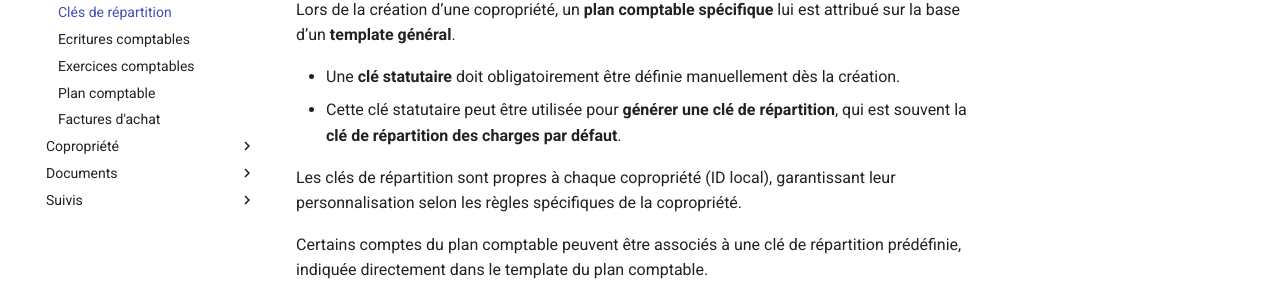
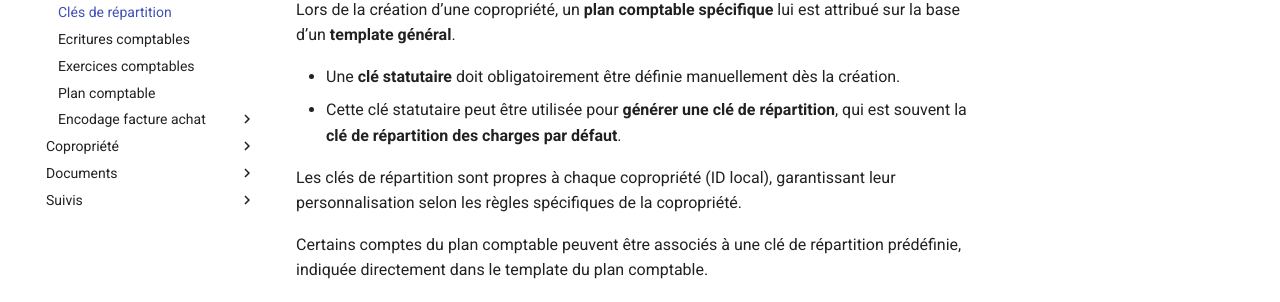
Before and after one commit to fmt-saas/fmt-doc, an MkDocs documentation site: the page built from docs/comptabilite/cles-de-repartition.md, in a window 1280 px wide. Shown: the part 234-536 px from the top of the page. Built offline with MkDocs 1.6.1 and Material for MkDocs 9.7.7, drawn with Linux system fonts in a browser that asks for light colours; comment, search, counter and statistics services are not loaded; part of the change alters nothing that is shown.

Commit message:
Update navigation to match docs structure

```diff
--- a/mkdocs.yml
+++ b/mkdocs.yml
@@ -15,33 +15,35 @@ nav:
       - 'Ecritures comptables': comptabilite/ecritures-comptables.md
       - 'Exercices comptables': comptabilite/exercices-comptables.md
       - 'Plan comptable': comptabilite/plan-comptable.md
-      - 'Factures d''achat': comptabilite/encodage-facture-achat/encodage-facture-achat.md
+      - 'Encodage facture achat':
+          - 'Encodage facture achat': comptabilite/encodage-facture-achat/encodage-facture-achat.md
+          - 'Décompte copropriétaires': comptabilite/encodage-facture-achat/decompte-coproprietaires.md
+          - 'Ecritures comptables': comptabilite/encodage-facture-achat/ecritures-comptables.md
+          - 'Réconciliation CODA': comptabilite/encodage-facture-achat/reconciliation-coda.md
   - 'Copropriété':
-      - 'Création d''une nouvelle Copropriété (import)': copropriete/creation-dune-nouvelle-copropriete-import.md
+      - 'Création nouvelle Copropriété': copropriete/creation-nouvelle-copropriete.md
       - 'Fournisseur (`Supplier`)': copropriete/fournisseur-supplier.md
       - 'Gestion des charges communes': copropriete/gestion-des-charges-communes.md
       - 'Gestion des consommations (eau/gaz/élec)': copropriete/gestion-des-consommations-eau-gaz-elec.md
       - 'Propriétaires (`Ownership`)': copropriete/proprietaires-ownership.md
       - 'Syndic / Agence (`ManagingAgent`)': copropriete/syndic-agence-managingagent.md
   - 'Documents':
-      - 'Organisation des documents': documents/organisation-des-documents.md
-      - 'Document Processing': documents/document-processing.md
-      - 'Email Digestor': documents/email-digestor.md
+      - 'Aperçu': documents/documents.md
       - 'Bank Statement Schema': documents/bank-statement-schema.md
-      - 'Encodage facture achat':
-          - 'Découpage de la facture en lignes d’imputation (`InvoiceLine`)': documents/encodage-facture-achat/decoupage-de-la-facture-en-lignes-dimputation.md
-          - 'Décompte copropriétaires ("répartition")': documents/encodage-facture-achat/decompte-coproprietaires.md
-          - 'Ecritures de clôture de période': documents/encodage-facture-achat/ecritures-de-cloture-de-periode.md
-          - 'Génération des écritures comptables': documents/encodage-facture-achat/generation-des-ecritures-comptables.md
-          - 'Informations à renseigner': documents/encodage-facture-achat/informations-a-renseigner.md
-          - 'Paiement': documents/encodage-facture-achat/paiement.md
-          - 'Réconciliation CODA': documents/encodage-facture-achat/reconciliation-coda.md
-          - 'workflow': documents/encodage-facture-achat/workflow.md
+      - 'Organisation des documents':
+          - 'Organisation des documents': documents/organisation-des-documents/organisation-des-documents.md
+          - 'Types de documents': documents/organisation-des-documents/types-de-documents.md
+      - 'Document Processing':
+          - 'Document Processing': documents/document-processing/document-processing.md
+          - 'Document Analysis': documents/document-processing/document-analysis.md
+          - 'Document Identification': documents/document-processing/document-identification.md
+          - 'Document Validation': documents/document-processing/document-validation.md
+      - 'Email Digestor': documents/email-digestor/email-digestor.md
   - 'Suivis':
-      - 'Envois & Rappels': suivis/envois-et-rappels.md
-      - 'Réconciliation CODA': suivis/reconciliation-coda.md
-      - 'Suivis de dossiers': suivis/suivis-de-dossiers.md
-      - 'Suivis de paiement': suivis/suivis-de-paiement.md
+      - 'Envois & Rappels': suivis/envois-et-rappels/envois-et-rappels.md
+      - 'Réconciliation CODA': suivis/reconciliation-coda/reconciliation-coda.md
+      - 'Suivis de dossiers': suivis/suivis-de-dossiers/suivis-de-dossiers.md
+      - 'Suivis de paiement': suivis/suivis-de-paiement/suivis-de-paiement.md
 
 theme:
   name: material
```
